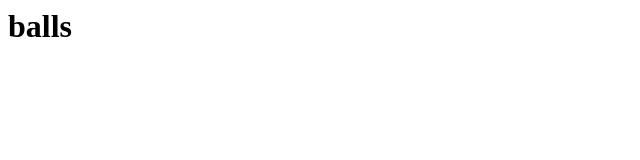
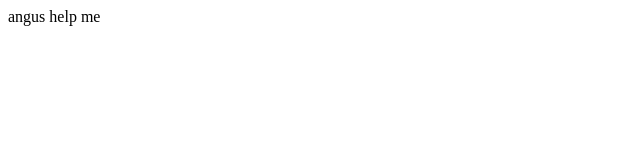
Before and after one commit to KweesKwookies/KweesKwookies, a plain HTML site: page index.html in a window 1280 px wide. Shown: the whole page, without its empty margins (0-640 px from the left). Drawn offline with Linux system fonts and the light colour scheme.

Commit message:
Update index.html
adsadasdasdasd

```diff
--- a/index.html
+++ b/index.html
@@ -1 +1,6 @@
-<h1> balls </h1>
+<head> </head>
+<body>
+  <div class="homepage">
+    <p>angus help me</p>
+  </div>
+</body>
```
